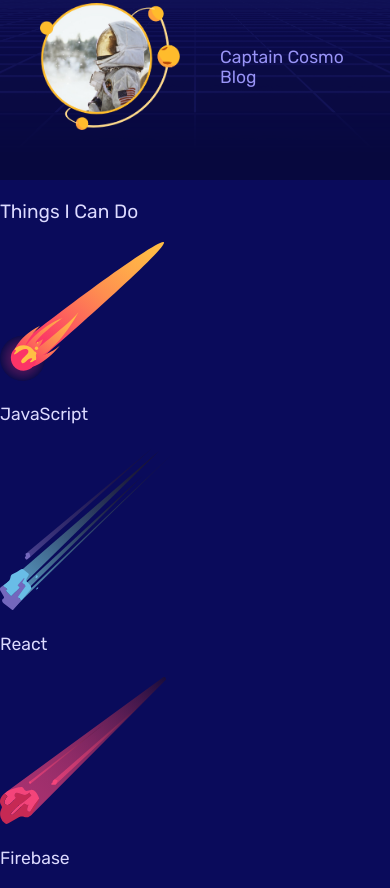
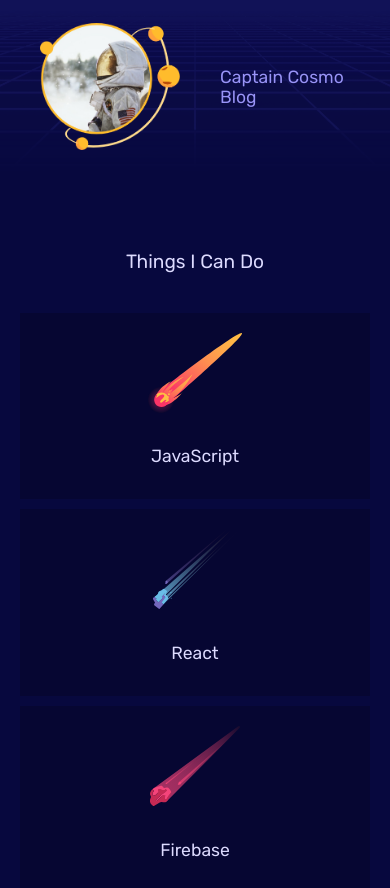
Before and after one commit to chaselancaster/mobile-first-practice, a plain HTML site: page index.html in a window 390 px wide. Shown: the part 778-1666 px from the top of the page. Drawn offline with Linux system fonts and the light colour scheme.

Commit message:
add skills mobile styling

```diff
--- a/styles.css
+++ b/styles.css
@@ -94,6 +94,7 @@ h4 {
 .grid {
   display: grid;
   grid-template-columns: repat(8, 1fr);
+  gap: 10px;
 }
 
 .site-nav {
@@ -163,6 +164,30 @@ h4 {
 }
 
 /* skills section */
+#skills {
+  padding: 30px 20px;
+  background: #07083e;
+}
+
+#skills h3 {
+  text-align: center;
+}
+
+#skills ul {
+  margin: 40px 0;
+}
+
+#skills li {
+  padding: 10px;
+  background: rgba(0, 0, 0, 0.2);
+  grid-column: span 4;
+  text-align: center;
+}
+
+#skills img {
+  height: 80px;
+  margin: 10px auto;
+}
 
 /* small tablet styles */
 @media screen and (min-width: 620px) {
```
